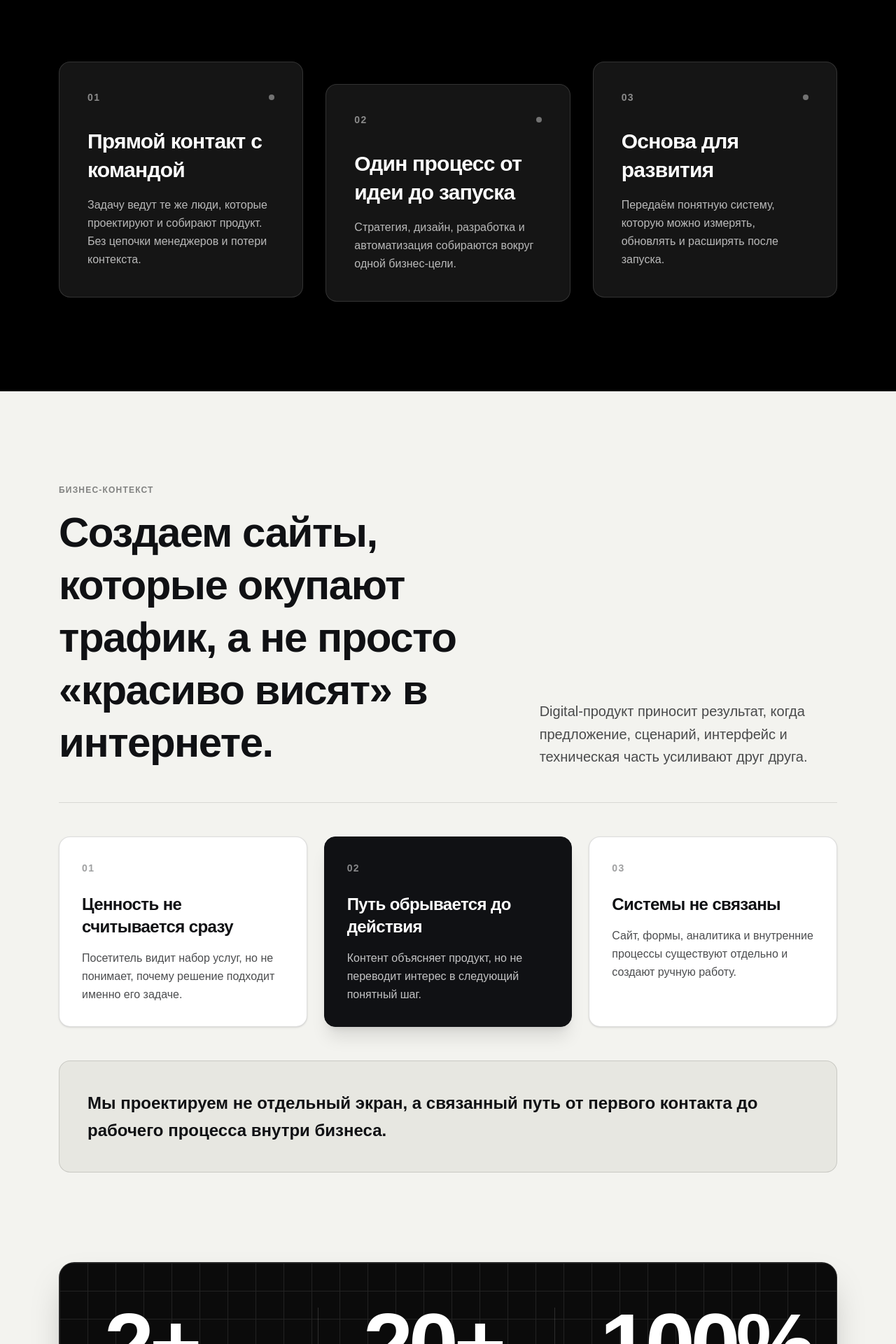
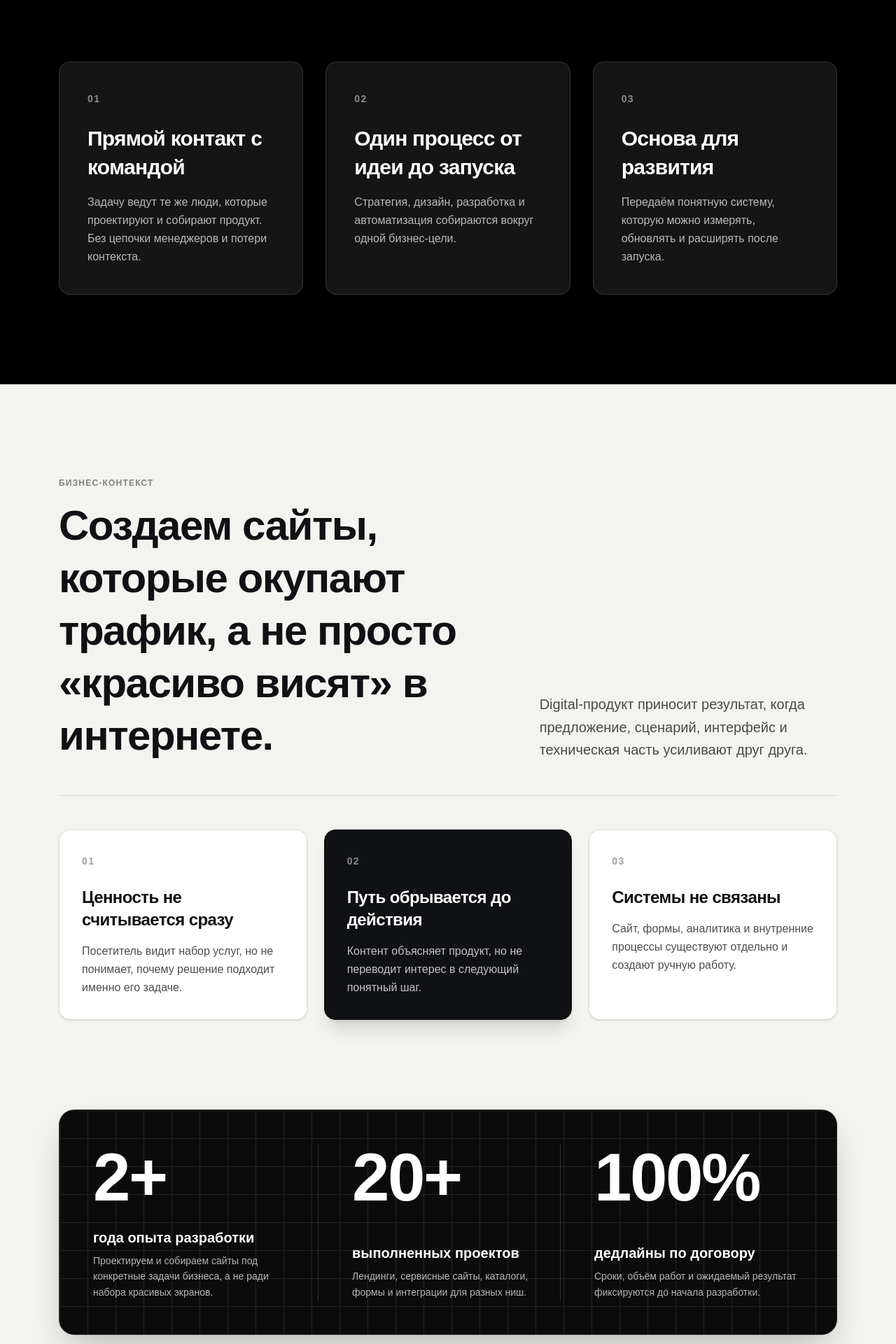
Before and after one commit to Kaaai69/nyraflow, a Next.js app: page / in a window 1280 px wide. Shown: the part 840-2760 px from the top of the page at 70% size. Built offline with nearby package versions, Linux system fonts and the light colour scheme.

Commit message:
fix: address user feedback on FAQ, team layout, metrics typography, hero text size, and credibility cards

```diff
--- a/components/NyraflowHero.tsx
+++ b/components/NyraflowHero.tsx
@@ -122,7 +122,7 @@ export default function NyraflowHero() {
               animate={{ opacity: 1, y: 0, filter: "blur(0px)" }}
               exit={{ opacity: 0, y: -15, filter: "blur(4px)" }}
               transition={{ duration: 0.6, ease: [0.22, 1, 0.36, 1] }}
-              className="text-display font-medium tracking-tight text-white/80"
+              className="text-4xl font-bold tracking-tight text-white sm:text-6xl md:text-7xl lg:text-8xl"
             >
               Мы —
             </motion.div>
@@ -136,7 +136,7 @@ export default function NyraflowHero() {
               animate={{ opacity: 1, y: 0, filter: "blur(0px)" }}
               exit={{ opacity: 0, y: -15, filter: "blur(4px)" }}
               transition={{ duration: 0.6, ease: [0.22, 1, 0.36, 1] }}
-              className="text-display font-semibold tracking-tight text-white"
+              className="text-4xl font-bold tracking-tight text-white sm:text-6xl md:text-7xl lg:text-8xl"
             >
               Мы — больше, чем веб-студия
             </motion.div>
--- a/components/home/CredibilitySection.tsx
+++ b/components/home/CredibilitySection.tsx
@@ -9,24 +9,17 @@ export default function CredibilitySection() {
       className="py-section-mobile md:py-section-desktop bg-[#000000] text-[#FFFFFF]"
     >
       <SectionContainer>
-        <div className="grid gap-6 md:grid-cols-3 md:gap-8 items-start">
-          {homeContent.credibility.items.map((item, index) => {
-            // Controlled stagger offset on desktop
-            const staggerClass = index === 1 ? "md:mt-8" : "md:mt-0";
-
-            return (
+        <div className="grid gap-6 md:grid-cols-3 md:gap-8 items-stretch">
+          {homeContent.credibility.items.map((item, index) => (
             <article
               key={item.id}
-                className={`flex flex-col justify-between rounded-[16px] border border-white/13 bg-[#151515] p-8 md:p-10 shadow-lg transition-all duration-300 hover:border-white/30 hover:bg-[#1B1B1B] hover:-translate-y-1 ${staggerClass}`}
+              className="flex flex-col justify-between rounded-[16px] border border-white/13 bg-[#151515] p-8 md:p-10 shadow-lg transition-all duration-300 hover:border-white/30 hover:bg-[#1B1B1B] hover:-translate-y-1"
             >
               <div>
-                  <div className="flex items-center justify-between">
                 <span className="text-sm font-bold tracking-widest text-white/50 uppercase">
                   0{index + 1}
                 </span>
-                    <span className="h-2 w-2 rounded-full bg-white/40" />
-                  </div>
-                  <h2 className="mt-8 text-2xl font-bold leading-snug tracking-tight text-white md:text-3xl">
+                <h2 className="mt-6 text-2xl font-bold leading-snug tracking-tight text-white md:text-3xl">
                   {item.title}
                 </h2>
                 <p className="mt-4 text-base leading-relaxed text-white/70">
@@ -34,8 +27,7 @@ export default function CredibilitySection() {
                 </p>
               </div>
             </article>
-            );
-          })}
+          ))}
         </div>
       </SectionContainer>
     </section>
--- a/components/home/FaqAccordion.tsx
+++ b/components/home/FaqAccordion.tsx
@@ -9,25 +9,17 @@ export default function FaqAccordion({
 }: {
   items: readonly FaqItem[];
 }) {
-  // Pair items horizontally for 100% perfectly aligned row-by-row layout
-  const pairs = [
-    [items[0], items[3]],
-    [items[1], items[4]],
-    [items[2], items[5]],
-  ];
+  const leftColumn = items.slice(0, 3);
+  const rightColumn = items.slice(3, 6);
 
   return (
-    <div className="border-t border-[#101114]/16">
-      {pairs.map(([leftItem, rightItem], rowIndex) => (
-        <div
-          key={rowIndex}
-          className="grid grid-cols-1 lg:grid-cols-2 gap-x-16 border-b border-[#101114]/16 items-start"
-        >
-          {/* Left Item */}
-          {leftItem ? (
-            <details className="faq-details group py-2">
-              <summary className="faq-trigger flex w-full items-start justify-between gap-4 py-5 text-left text-base font-bold leading-snug text-[#101114] transition-colors hover:text-[#000000] md:text-lg">
-                <span className="pr-2">{leftItem.question}</span>
+    <div className="grid gap-x-16 gap-y-0 grid-cols-1 lg:grid-cols-2 items-start">
+      {/* Left Column Container */}
+      <div className="divide-y divide-[#101114]/16 border-t border-b border-[#101114]/16">
+        {leftColumn.map((item) => (
+          <details key={item.id} className="faq-details group">
+            <summary className="faq-trigger flex w-full items-center justify-between gap-4 py-6 text-left text-base md:text-lg font-bold leading-snug text-[#101114] transition-colors hover:text-[#000000]">
+              <span className="pr-2">{item.question}</span>
               <CaretDownIcon
                 aria-hidden
                 size={20}
@@ -36,20 +28,20 @@ export default function FaqAccordion({
               />
             </summary>
             <div className="faq-panel">
-                <p className="pb-5 pr-6 text-sm leading-relaxed text-[#101114]/75 md:text-base">
-                  {leftItem.answer}
+              <p className="pb-6 pr-6 text-sm md:text-base leading-relaxed text-[#101114]/75">
+                {item.answer}
               </p>
             </div>
           </details>
-          ) : (
-            <div />
-          )}
+        ))}
+      </div>
 
-          {/* Right Item */}
-          {rightItem ? (
-            <details className="faq-details group py-2 border-t border-[#101114]/16 lg:border-t-0">
-              <summary className="faq-trigger flex w-full items-start justify-between gap-4 py-5 text-left text-base font-bold leading-snug text-[#101114] transition-colors hover:text-[#000000] md:text-lg">
-                <span className="pr-2">{rightItem.question}</span>
+      {/* Right Column Container */}
+      <div className="divide-y divide-[#101114]/16 border-t border-b border-[#101114]/16 mt-0">
+        {rightColumn.map((item) => (
+          <details key={item.id} className="faq-details group">
+            <summary className="faq-trigger flex w-full items-center justify-between gap-4 py-6 text-left text-base md:text-lg font-bold leading-snug text-[#101114] transition-colors hover:text-[#000000]">
+              <span className="pr-2">{item.question}</span>
               <CaretDownIcon
                 aria-hidden
                 size={20}
@@ -58,16 +50,13 @@ export default function FaqAccordion({
               />
             </summary>
             <div className="faq-panel">
-                <p className="pb-5 pr-6 text-sm leading-relaxed text-[#101114]/75 md:text-base">
-                  {rightItem.answer}
+              <p className="pb-6 pr-6 text-sm md:text-base leading-relaxed text-[#101114]/75">
+                {item.answer}
               </p>
             </div>
           </details>
-          ) : (
-            <div />
-          )}
+        ))}
       </div>
-      ))}
     </div>
   );
 }
--- a/components/home/MetricsSection.tsx
+++ b/components/home/MetricsSection.tsx
@@ -12,7 +12,7 @@ export default function MetricsSection() {
     >
       <SectionContainer>
         {/* Large Visual Dark Container Block */}
-        <div className="relative overflow-hidden rounded-[22px] border border-white/14 bg-[#0B0B0B] p-8 md:p-12 lg:p-16 text-white shadow-2xl">
+        <div className="relative overflow-hidden rounded-[22px] border border-white/14 bg-[#0B0B0B] p-8 md:p-10 lg:p-12 text-white shadow-2xl">
           {/* Subtle Grid Overlay Background */}
           <div
             className="absolute inset-0 opacity-10 pointer-events-none"
@@ -23,52 +23,52 @@ export default function MetricsSection() {
             }}
           />
 
-          <div className="relative z-10 grid gap-10 md:grid-cols-3 md:gap-8 items-stretch">
-            {/* Metric 1 - Top Left */}
+          <div className="relative z-10 grid gap-10 md:grid-cols-3 md:gap-6 items-stretch">
+            {/* Metric 1 - 2+ */}
             {items[0] && (
-              <div className="flex flex-col justify-between border-b border-white/14 pb-8 md:border-b-0 md:border-r md:pb-0 md:pr-8">
-                <span className="large-stat-number text-white block">
+              <div className="flex flex-col justify-between border-b border-white/14 pb-8 md:border-b-0 md:border-r md:pb-0 md:pr-6 min-w-0">
+                <span className="text-5xl sm:text-6xl md:text-7xl lg:text-8xl font-black tracking-tight text-white block truncate">
                   {items[0].value}
                 </span>
                 <div className="mt-6">
-                  <h3 className="text-xl font-bold text-white">
+                  <h3 className="text-lg md:text-xl font-bold text-white">
                     {items[0].title}
                   </h3>
-                  <p className="mt-2 text-sm leading-relaxed text-white/70">
+                  <p className="mt-2 text-xs md:text-sm leading-relaxed text-white/70">
                     {items[0].description}
                   </p>
                 </div>
               </div>
             )}
 
-            {/* Metric 2 - Center */}
+            {/* Metric 2 - 20+ */}
             {items[1] && (
-              <div className="flex flex-col justify-between border-b border-white/14 pb-8 md:border-b-0 md:border-r md:pb-0 md:px-8">
-                <span className="large-stat-number text-white block">
+              <div className="flex flex-col justify-between border-b border-white/14 pb-8 md:border-b-0 md:border-r md:pb-0 md:px-6 min-w-0">
+                <span className="text-5xl sm:text-6xl md:text-7xl lg:text-8xl font-black tracking-tight text-white block truncate">
                   {items[1].value}
                 </span>
                 <div className="mt-6">
-                  <h3 className="text-xl font-bold text-white">
+                  <h3 className="text-lg md:text-xl font-bold text-white">
                     {items[1].title}
                   </h3>
-                  <p className="mt-2 text-sm leading-relaxed text-white/70">
+                  <p className="mt-2 text-xs md:text-sm leading-relaxed text-white/70">
                     {items[1].description}
                   </p>
                 </div>
               </div>
             )}
 
-            {/* Metric 3 - Bottom Right */}
+            {/* Metric 3 - 100% */}
             {items[2] && (
-              <div className="flex flex-col justify-between md:pl-8">
-                <span className="large-stat-number text-white block">
+              <div className="flex flex-col justify-between md:pl-6 min-w-0">
+                <span className="text-5xl sm:text-6xl md:text-7xl lg:text-8xl font-black tracking-tight text-white block truncate">
                   {items[2].value}
                 </span>
                 <div className="mt-6">
-                  <h3 className="text-xl font-bold text-white">
+                  <h3 className="text-lg md:text-xl font-bold text-white">
                     {items[2].title}
                   </h3>
-                  <p className="mt-2 text-sm leading-relaxed text-white/70">
+                  <p className="mt-2 text-xs md:text-sm leading-relaxed text-white/70">
                     {items[2].description}
                   </p>
                 </div>
--- a/components/home/ProblemSection.tsx
+++ b/components/home/ProblemSection.tsx
@@ -27,7 +27,7 @@ export default function ProblemSection() {
 
         {/* 3 Asymmetric Problem Cards */}
         <div className="mt-12 grid gap-6 md:grid-cols-3 items-stretch">
-          {/* Card 1 - White Card (34% relative) */}
+          {/* Card 1 - White Card */}
           {items[0] && (
             <article className="flex flex-col justify-between rounded-[16px] border border-[#101114]/14 bg-[#FFFFFF] p-8 shadow-sm transition-all hover:border-[#101114]/30 hover:-translate-y-1">
               <div>
@@ -44,7 +44,7 @@ export default function ProblemSection() {
             </article>
           )}
 
-          {/* Card 2 - Inverted Dark Card (38% relative) */}
+          {/* Card 2 - Inverted Dark Card */}
           {items[1] && (
             <article className="flex flex-col justify-between rounded-[16px] border border-[#101114] bg-[#101114] p-8 text-white shadow-xl transition-all hover:-translate-y-1">
               <div>
@@ -61,7 +61,7 @@ export default function ProblemSection() {
             </article>
           )}
 
-          {/* Card 3 - White Card (28% relative) */}
+          {/* Card 3 - White Card */}
           {items[2] && (
             <article className="flex flex-col justify-between rounded-[16px] border border-[#101114]/14 bg-[#FFFFFF] p-8 shadow-sm transition-all hover:border-[#101114]/30 hover:-translate-y-1">
               <div>
@@ -78,13 +78,6 @@ export default function ProblemSection() {
             </article>
           )}
         </div>
-
-        {/* Conclusion Highlight */}
-        <div className="mt-12 rounded-[16px] border border-[#101114]/14 bg-[#E7E7E1] p-8 md:p-10">
-          <p className="text-xl font-bold leading-relaxed text-[#101114] md:text-2xl">
-            {content.conclusion}
-          </p>
-        </div>
       </SectionContainer>
     </section>
   );
--- a/components/home/TeamSection.tsx
+++ b/components/home/TeamSection.tsx
@@ -5,32 +5,38 @@ import { SectionContainer } from "./Layout";
 
 export default function TeamSection() {
   const content = homeContent.team;
+  const originalItems = content.items;
+
+  // Reorder so Федор (Founder) is in the center position (#2)
+  const fedor = originalItems.find((m) => m.name === "Федор") ?? originalItems[0];
+  const arseny = originalItems.find((m) => m.name === "Арсений") ?? originalItems[1];
+  const artem = originalItems.find((m) => m.name === "Артём") ?? originalItems[2];
+
+  const teamMembers = [arseny, fedor, artem];
 
   return (
     <section id="team" className="py-section-mobile md:py-section-desktop bg-[#000000] text-[#FFFFFF]">
-      <SectionContainer className="grid gap-14 lg:grid-cols-12 lg:gap-8 items-start">
-        <header className="min-w-0 lg:col-span-4 lg:pr-6">
+      <SectionContainer className="grid gap-14 lg:grid-cols-12 lg:gap-12 items-center">
+        {/* Left Column: Headline with generous right padding */}
+        <header className="min-w-0 lg:col-span-5 lg:pr-12 xl:pr-16">
           <span className="text-xs font-bold uppercase tracking-widest text-white/50">
             Команда
           </span>
-          <h2 className="mt-3 text-3xl font-bold tracking-tight text-white md:text-4xl lg:text-5xl leading-tight">
+          <h2 className="mt-4 text-3xl font-bold tracking-tight text-white md:text-4xl lg:text-5xl leading-tight">
             {content.title}
           </h2>
-          <p className="mt-6 text-lg leading-relaxed text-white/70">
+          <p className="mt-6 text-base leading-relaxed text-white/70 md:text-lg">
             {content.description}
           </p>
         </header>
 
-        <div className="grid min-w-0 gap-8 sm:grid-cols-3 lg:col-span-8 items-start">
-          {content.items.map((member, index) => {
-            const isCenter = index === 1;
-
+        {/* Right Column: 3 Portrait Cards with Fedor in Center */}
+        <div className="grid min-w-0 gap-6 sm:grid-cols-3 lg:col-span-7 items-stretch">
+          {teamMembers.map((member, index) => {
             return (
               <article
                 key={member.id}
-                className={`min-w-0 group rounded-[16px] border border-white/13 bg-[#151515] overflow-hidden shadow-xl transition-all duration-300 hover:border-white/30 ${
-                  isCenter ? "md:-translate-y-4" : ""
-                }`}
+                className="min-w-0 group rounded-[16px] border border-white/13 bg-[#151515] overflow-hidden shadow-xl transition-all duration-300 hover:border-white/30 hover:-translate-y-1 flex flex-col justify-between"
               >
                 <div className="aspect-[4/5] overflow-hidden bg-[#000000] relative">
                   <Image
@@ -46,7 +52,7 @@ export default function TeamSection() {
                   <h3 className="text-lg font-bold tracking-tight text-white">
                     {member.name}
                   </h3>
-                  <p className="mt-1 text-sm text-white/60">
+                  <p className="mt-1 text-xs md:text-sm text-white/60">
                     {member.role}
                   </p>
                 </div>
```
Lines whose indentation alone changed are shown as unchanged.
